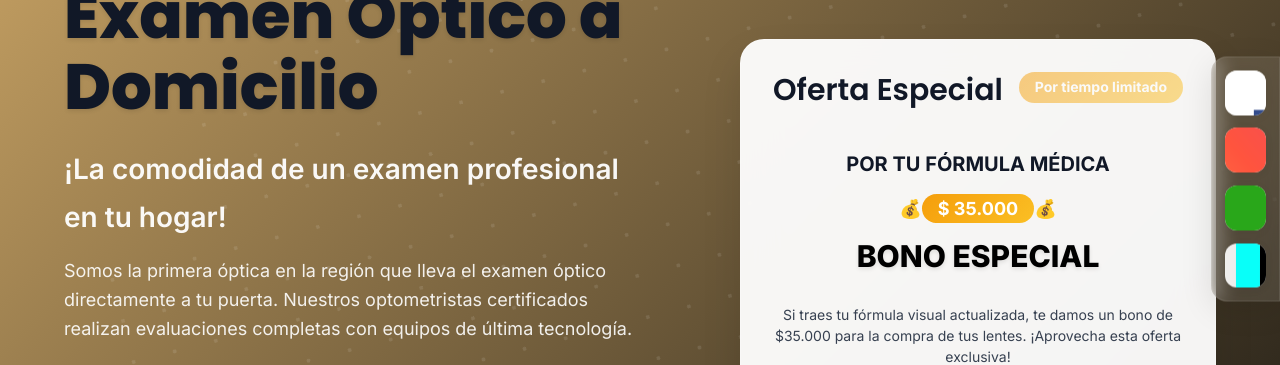
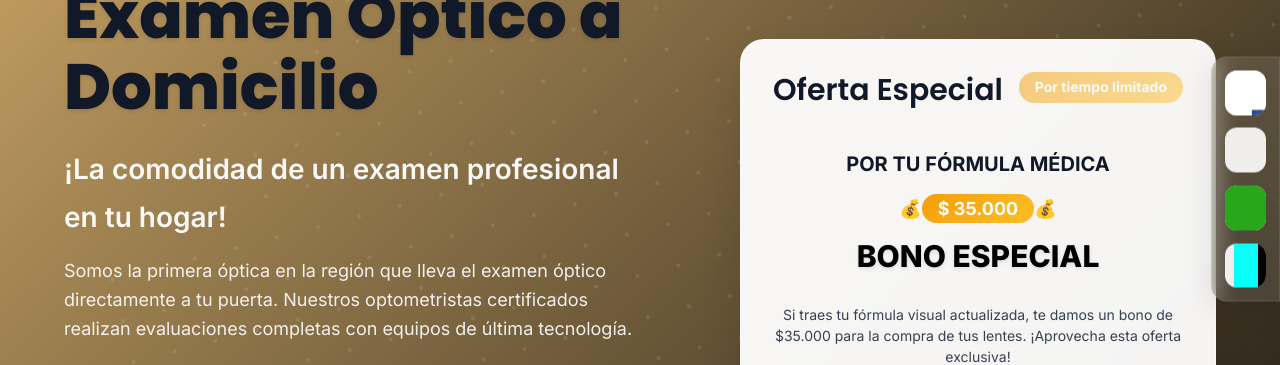
Before and after one commit to AndrewCarvajal97/Frontend-opticas, a Vue app: page / in a window 1280 px wide. Shown: the part 221-586 px from the top of the page. Built offline with nearby package versions, Linux system fonts and the light colour scheme; no server answers.

Commit message:
feat: update Instagram icon path and adjust social icon styles

```diff
--- a/src/components/SocialSidePanel.vue
+++ b/src/components/SocialSidePanel.vue
@@ -48,7 +48,7 @@ onUnmounted(() => {
 const getSocialIcon = (platform: string): string => {
   const icons = {
     facebook: '<img src="src/assets/image/logos/facebook.png" alt="Facebook" />',
-    instagram: '<img src="src/assets/image/logos/instagram.png" alt="Instagram" />',
+    instagram: '<img src="src/assets/image/logos/instagram (1).png" alt="Instagram" />',
     whatsapp: '<img src="src/assets/image/logos/whatsapp.png" alt="WhatsApp" />',
     twitter: '<img src="src/assets/image/logos/tik-tok.png" alt="Twitter" />',
   };
@@ -107,7 +107,7 @@ const handleClick = (platform: string) => {
   min-width: 2.6rem;
   overflow: hidden;
   box-shadow: 0 2px 10px rgba(0, 0, 0, 0.05);
-  justify-content: center;
+
 }
 
 .social-link:hover {
@@ -122,22 +122,18 @@ const handleClick = (platform: string) => {
   display: flex;
   align-items: center;
   justify-content: center;
-  width: 20px;
-  height: 20px;
+  width: 1px;
+  height: 1px;
   flex-shrink: 0;
   transition: all 0.3s ease;
 }
 
 .social-icon img {
-  width: 100%;
-  height: 100%;
-  object-fit: contain;
+  width: 20%;
+  height: 20%;
 }
 
-.social-link:hover .social-icon {
-  width: 24px;
-  height: 24px;
-}
+
 
 /* --- Etiqueta --- */
 .social-label {
```
Also changed, not shown: src/assets/image/logos/instagram (1).png (added).
